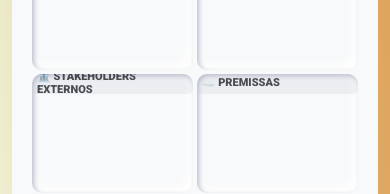
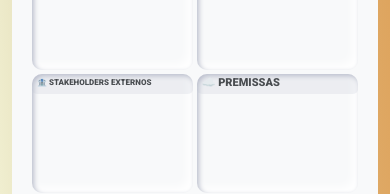
Before and after one commit to MatheusVGoncalves/Visual-Project, a React (Vite) app: page /canva in a window 390 px wide. Shown: the part 417-611 px from the top of the page. Built offline with nearby package versions, Linux system fonts and the light colour scheme.

Commit message:
Ajustes de Responsividade

```diff
--- a/src/pages/Canva/index.jsx
+++ b/src/pages/Canva/index.jsx
@@ -377,7 +377,7 @@ function Canva() {
                         </div>
                         <div className="canva-campo stakeholders">
                             <div className="canva-title">
-                                <h1>🏦 STAKEHOLDERS EXTERNOS</h1>
+                                <h1 id='textMin'>🏦 STAKEHOLDERS EXTERNOS</h1>
                             </div>
                             <div className='campo canva-stakeholders'>
                             {stakeholders.map(({ descricao, area, cor, id }) => (
--- a/src/pages/Canva/style.css
+++ b/src/pages/Canva/style.css
@@ -399,6 +399,10 @@
         font-size: 8px;
     }
 
+    #textMin{
+        font-size: 8px;
+    }
+
 }
 
 @media screen and (max-width: 1024px) {
--- a/src/pages/Home/style.css
+++ b/src/pages/Home/style.css
@@ -57,6 +57,11 @@
 }
 
 /* ---------------------------- RESPONSIVE -------------------------*/
+@media (max-width: 600px) {
+    .home-subtitle{
+        font-size: 0.7em;
+    }
+}
 
 @media (max-width: 1024px) {
     .home{
@@ -67,6 +72,7 @@
     }
 
     .home-title{
+        margin-top: 40px;
         font-size: 4em;
         text-align: center;
     }
```
